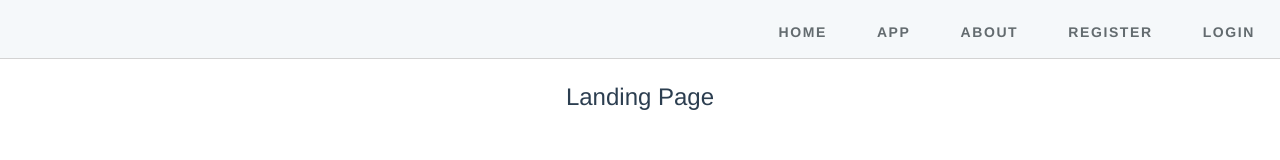
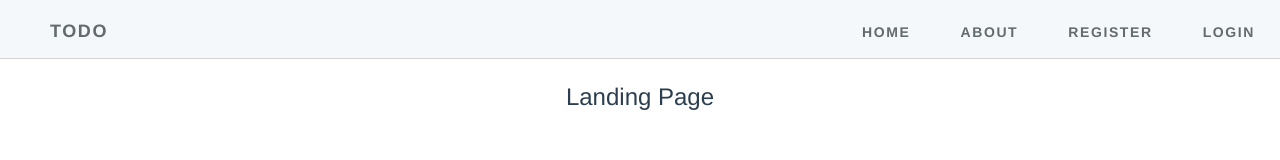
Before and after one commit to curder/vue-todo, a Vue app: page / in a window 1280 px wide. Shown: the top 160 px of the page. Built offline with nearby package versions, Linux system fonts and the light colour scheme.

Commit message:
change navigation bar logo

```diff
--- a/src/components/layouts/Master.vue
+++ b/src/components/layouts/Master.vue
@@ -1,11 +1,11 @@
 <template>
   <div id="app">
     <ul class="nav">
+      <li class="todo-logo">
+        <router-link :to="{name: 'todos'}">Todo</router-link>
+      </li>
       <li>
         <router-link :to="{name: 'home'}">Home</router-link>
-      </li>
-      <li>
-        <router-link :to="{name: 'todos'}">App</router-link>
       </li>
       <li>
         <router-link :to="{name: 'about'}">About</router-link>
@@ -16,9 +16,10 @@
       <li v-if="!loggedIn">
         <router-link :to="{name: 'login'}">Login</router-link>
       </li>
-      <li v-if="loggedIn"><router-link :to="{name: 'logout'}">Logout</router-link></li>
+      <li v-if="loggedIn">
+        <router-link :to="{name: 'logout'}">Logout</router-link>
+      </li>
     </ul>
-
     <router-view></router-view>
 
   </div>
@@ -55,12 +56,22 @@ export default {
 
 .nav {
   display: flex;
+  align-items: center;
+  justify-content: flex-end;
   list-style: none;
   padding: 15px 0;
-  justify-content: flex-end;
   background: #F5F8FA;
   border-bottom: 1px solid lightgrey;
   margin: 0 0 24px;
+
+  .todo-logo {
+    flex-grow: 1;
+    margin-left: 25px;
+
+    a {
+      font-size: 18px;
+    }
+  }
 
   a {
     color: #636b6f;
```
